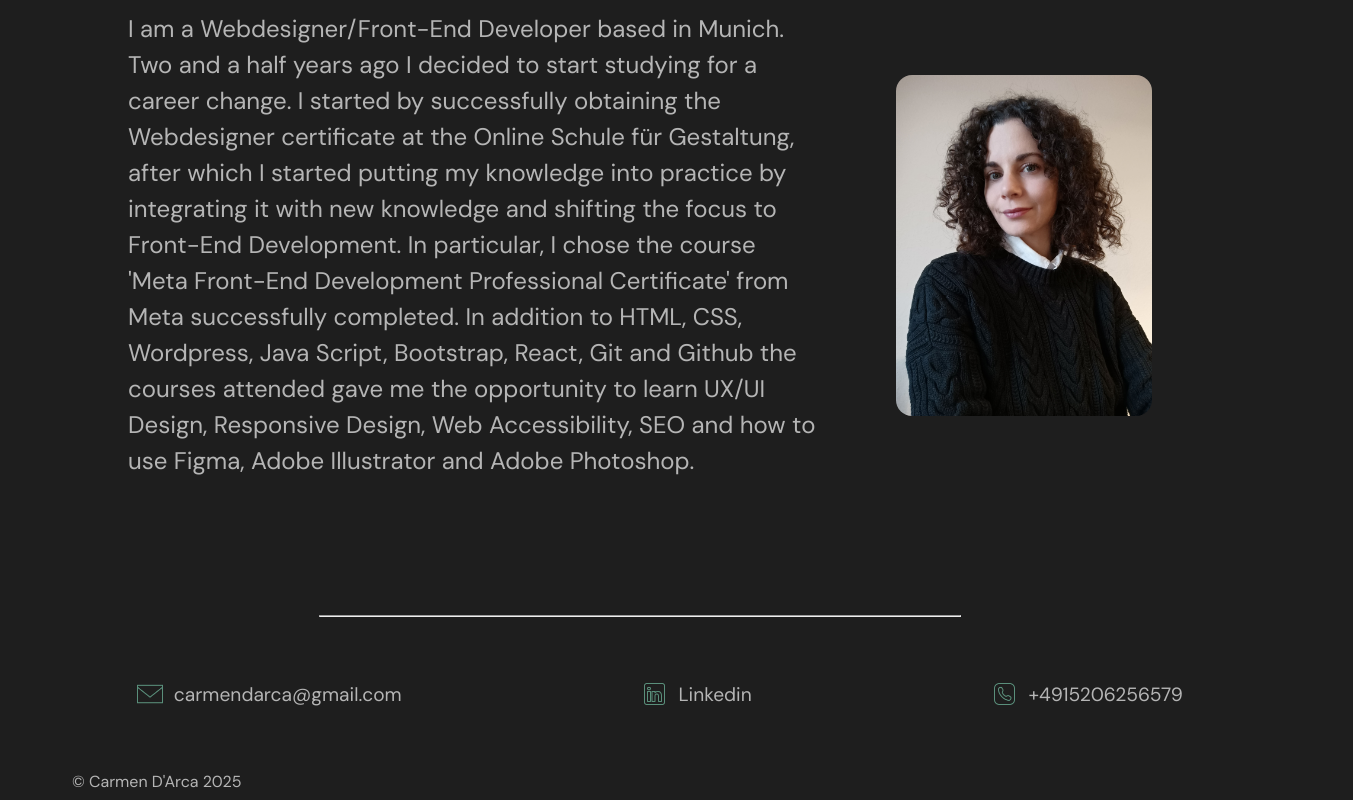
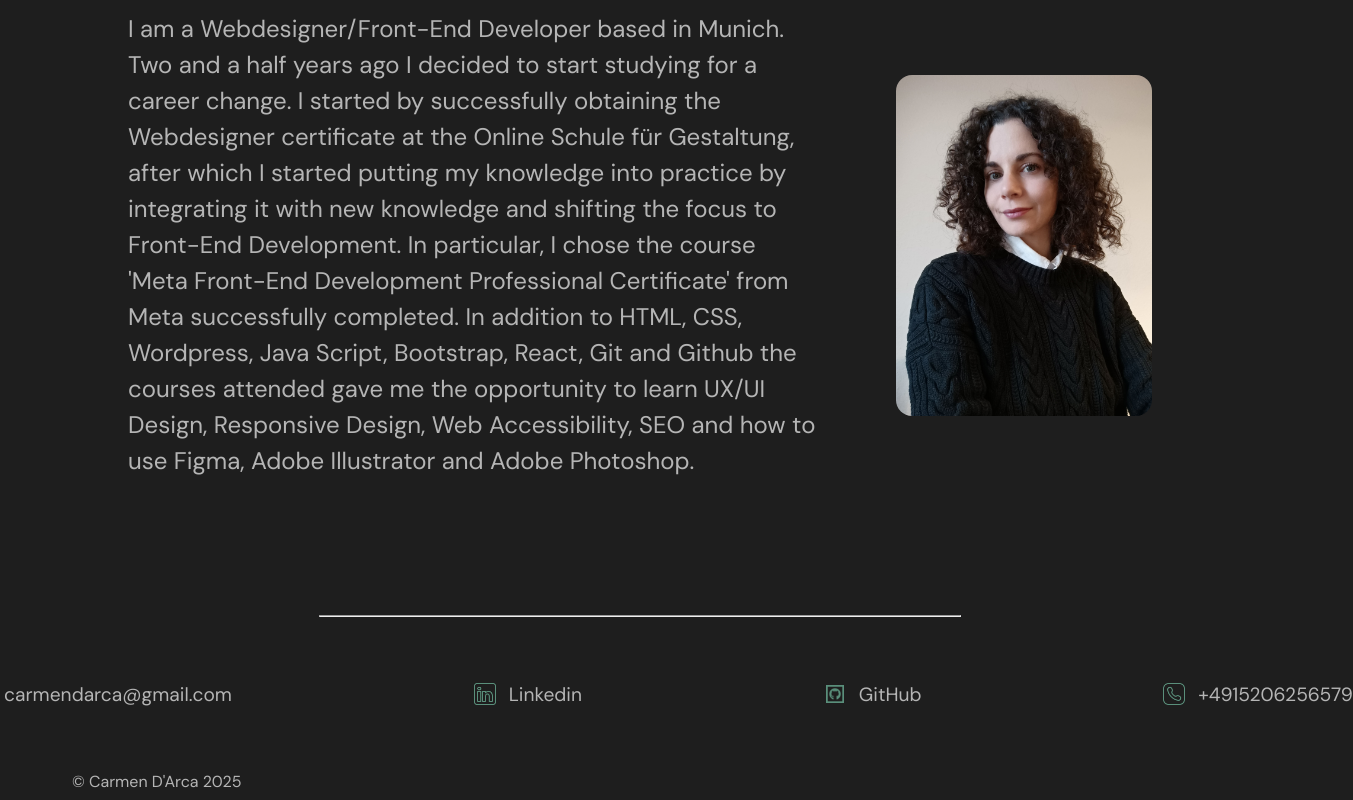
Before and after one commit to carmenddi/my-portfolio, a React (Create React App) app: page / in a window 1280 px wide. Shown: the part 1345-2145 px from the top of the page, 1353 px wide, since content can reach past the window. Built offline with nearby package versions, Linux system fonts and the light colour scheme; a web font is replaced by a local one.

Commit message:
add GitHub

```diff
--- a/src/Footer.js
+++ b/src/Footer.js
@@ -1,7 +1,8 @@
 import React from 'react';
-import Phone from './images/phone.png'
-import Email from './images/email.png'
-import Linkedin from './images/linkedin.png'
+import Phone from './images/phone.png';
+import Email from './images/email.png';
+import Linkedin from './images/linkedin.png';
+import GitHub from './images/github.png'
 
 export default function Footer () {
     return (
@@ -17,6 +18,10 @@
               <a href='https://www.linkedin.com/in/carmen-d-arca/' target='_blank' rel="noreferrer">Linkedin</a>
             </li>
             <li>
+              <img src={GitHub} alt='GitHub icon'/>
+              <a href='https://github.com/carmenddi' target='_blank' rel="noreferrer">GitHub</a>
+            </li>
+            <li>
               <img src={Phone} alt='phone icon'/>
               <a href='tel:+4915206256579'>+4915206256579</a>
             </li>
```
Also changed, not shown: src/images/github.png (added).
